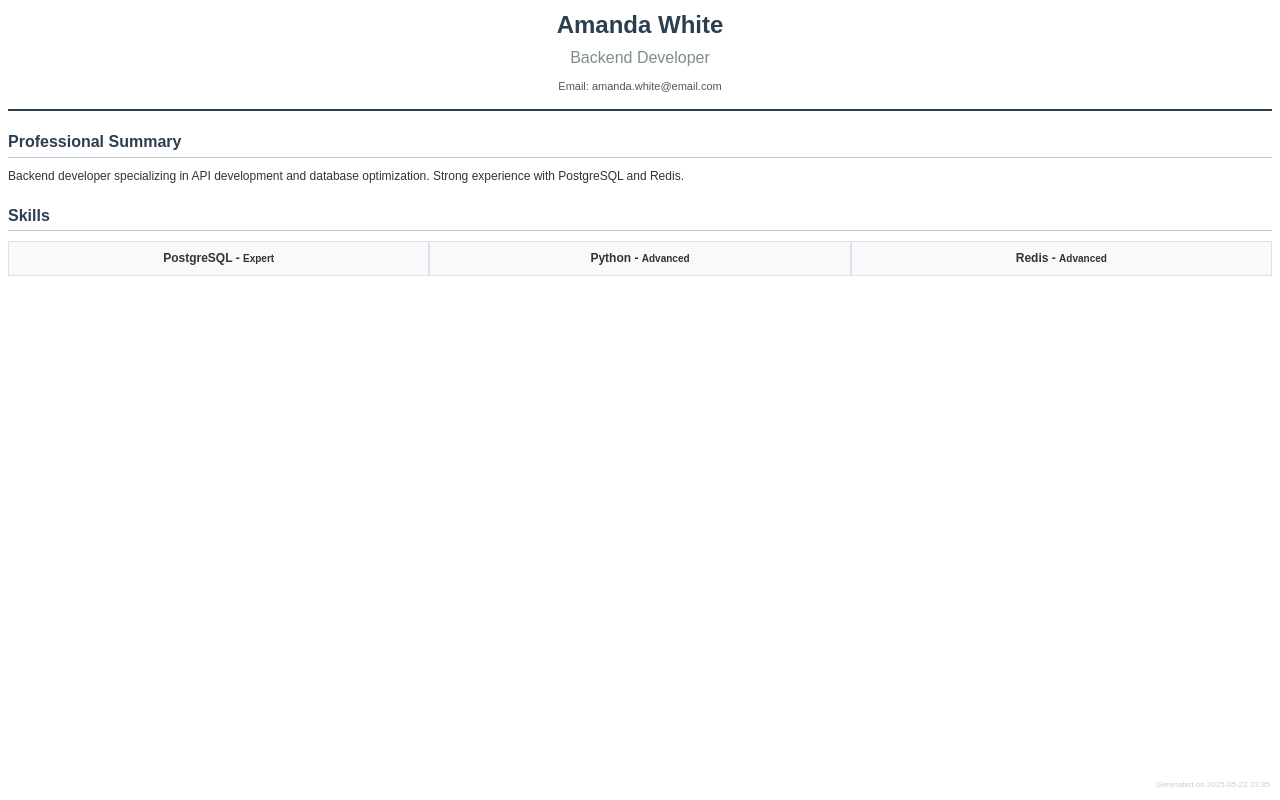
After one commit to shtalinberg/DTEAM-practical-test, a Django app: template sc_backend/djapps/cvsai/templates/cvsai/resume_pdf.html in a window 1280 px wide. The commit adds this page. Run offline with Django 3.2, Linux system fonts and the light colour scheme; the template is opened without the code that fills it: values that come from a table or form of the project are taken from there, others are empty; data comes from the database, SQL or seed files in the repository.

Commit message:
PDF Generation Basics #3

```diff
--- a/pyproject.toml
+++ b/pyproject.toml
@@ -9,6 +9,7 @@ package-mode = false
 [tool.poetry.dependencies]
 python = "^3.12"
 django = "5.2.1"
+xhtml2pdf = "^0.2.17"
 
 [tool.poetry.group.dev.dependencies]
 pytest = "^8.3.0"
--- a/sc_backend/djapps/cvsai/models.py
+++ b/sc_backend/djapps/cvsai/models.py
@@ -70,6 +70,10 @@ class Resume(models.Model):
     def get_absolute_url(self):
         """Return the URL for the resume instance."""
         return reverse('cvsai:cv_detail', args=[str(self.id)])
+
+    def get_download_pdf_url(self):
+        """Return the URL for downloading the resume as a PDF."""
+        return reverse('cvsai:cv_download_pdf', args=[str(self.id)])
 
 
 class ResumeSkill(models.Model):
--- a/sc_backend/djapps/cvsai/templates/cvsai/resume_detail.html
+++ b/sc_backend/djapps/cvsai/templates/cvsai/resume_detail.html
@@ -29,6 +29,10 @@
           {% endfor %}
 
         <p><strong>{% translate "Created:" %}</strong> {{ resume.created_at|date:"d.m.Y H:i" }}</p>
+        <p><a href="{{ resume.get_download_pdf_url }}" class="btn btn-secondary">
+          <i class="fas fa-file-pdf"></i> {% translate "Download PDF" %}
+        </a></p>
+
 
         <div class="btn-group">
           <a href="{% url 'cvsai:cv_list' %}" class="btn btn-sm btn-outline-primary">
--- /dev/null
+++ b/sc_backend/djapps/cvsai/templates/cvsai/resume_pdf.html
@@ -0,0 +1,207 @@
+<!DOCTYPE html>
+<html>
+<head>
+    <meta charset="UTF-8">
+    <title>{{ resume.full_name }} - Resume</title>
+    <style>
+        @page {
+            size: A4;
+            margin: 1cm;
+        }
+
+        body {
+            font-family: Arial, sans-serif;
+            font-size: 12px;
+            line-height: 1.4;
+            color: #333;
+        }
+
+        .pdf-only {
+            display: block;
+        }
+
+        .header {
+            text-align: center;
+            border-bottom: 2px solid #2c3e50;
+            padding-bottom: 15px;
+            margin-bottom: 20px;
+        }
+
+        .header h1 {
+            font-size: 24px;
+            margin: 0;
+            color: #2c3e50;
+        }
+
+        .header h2 {
+            font-size: 16px;
+            margin: 5px 0;
+            color: #7f8c8d;
+            font-weight: normal;
+        }
+
+        .contacts {
+            margin-top: 10px;
+            font-size: 11px;
+            color: #555;
+        }
+
+        .section {
+            margin-bottom: 20px;
+        }
+
+        .section-title {
+            font-size: 16px;
+            font-weight: bold;
+            color: #2c3e50;
+            border-bottom: 1px solid #bdc3c7;
+            padding-bottom: 3px;
+            margin-bottom: 10px;
+        }
+
+        .bio {
+            text-align: justify;
+            margin-bottom: 15px;
+        }
+
+        .skills {
+            display: table;
+            width: 100%;
+        }
+
+        .skill-row {
+            display: table-row;
+        }
+
+        .skill-item {
+            display: table-cell;
+            width: 33%;
+            background: #f8f9fa;
+            padding: 8px;
+            margin: 2px;
+            text-align: center;
+            border: 1px solid #dee2e6;
+        }
+
+        .skill-name {
+            font-weight: bold;
+            display: block;
+        }
+
+        .skill-level {
+            font-size: 10px;
+            color: #6c757d;
+            text-transform: capitalize;
+        }
+
+        .project {
+            margin-bottom: 15px;
+            border-left: 3px solid #3498db;
+            padding-left: 10px;
+        }
+
+        .project-header {
+            margin-bottom: 5px;
+        }
+
+        .project-title {
+            font-weight: bold;
+            font-size: 14px;
+            color: #2c3e50;
+        }
+
+        .project-dates {
+            font-size: 10px;
+            color: #6c757d;
+            float: right;
+        }
+
+        .project-url {
+            font-size: 10px;
+            color: #3498db;
+            margin-bottom: 5px;
+        }
+
+        .project-description {
+            text-align: justify;
+            clear: both;
+        }
+
+        .clearfix {
+            clear: both;
+        }
+
+        /* PDF-specific styles */
+        .pdf-watermark {
+            position: fixed;
+            bottom: 10px;
+            right: 10px;
+            font-size: 8px;
+            color: #ccc;
+        }
+    </style>
+</head>
+<body>
+    <div class="header">
+        <h1>{{ resume.full_name }}</h1>
+        <h2>{{ resume.title }}</h2>
+
+        <div class="contacts">
+            {% for contact in resume.contacts.all %}
+                {{ contact.get_contact_type_display }}: {{ contact.value }}
+                {% if not forloop.last %} | {% endif %}
+            {% endfor %}
+        </div>
+    </div>
+
+    {% if resume.bio %}
+    <div class="section">
+        <h3 class="section-title">Professional Summary</h3>
+        <div class="bio">{{ resume.bio }}</div>
+    </div>
+    {% endif %}
+
+    {% if resume.skills.exists %}
+    <div class="section">
+        <h3 class="section-title">Skills</h3>
+        <div class="skills">
+            {% for resume_skill in resume.resumeskill_set.all %}
+                {% if forloop.counter0|divisibleby:3 %}<div class="skill-row">{% endif %}
+                <div class="skill-item">
+                    <span class="skill-name"><b>{{ resume_skill.skill.name }}</b> - <small>{{ resume_skill.get_level_display }}</small></span>
+                </div>
+                {% if forloop.counter|divisibleby:3 or forloop.last %}</div>{% endif %}
+            {% endfor %}
+        </div>
+    </div>
+    {% endif %}
+
+    {% if resume.projects.exists %}
+    <div class="section">
+        <h3 class="section-title">Projects</h3>
+        {% for project in resume.projects.all %}
+            <div class="project">
+                <div class="project-header">
+                    <span class="project-title">{{ project.title }}</span>
+                    <span class="project-dates">
+                        {% if project.start_date %}{{ project.start_date|date:"M Y" }}{% endif %}
+                        {% if project.end_date %} - {{ project.end_date|date:"M Y" }}{% else %} - Present{% endif %}
+                    </span>
+                    <div class="clearfix"></div>
+                </div>
+
+                {% if project.url %}
+                    <div class="project-url">{{ project.url }}</div>
+                {% endif %}
+
+                <div class="project-description">{{ project.description }}</div>
+            </div>
+        {% endfor %}
+    </div>
+    {% endif %}
+
+    <div class="pdf-watermark">
+        Generated on {% now "Y-m-d H:i" %}
+    </div>
+</body>
+</html>
--- a/sc_backend/djapps/cvsai/urls.py
+++ b/sc_backend/djapps/cvsai/urls.py
@@ -1,10 +1,11 @@
 from django.urls import path
 
-from cvsai.views import ResumeDetailView, ResumeListView
+from cvsai.views import ResumeDetailView, ResumeListView, download_resume_pdf
 
 app_name = 'cvsai'
 
 urlpatterns = [
     path('', ResumeListView.as_view(), name='cv_list'),
     path('cv/<int:pk>/', ResumeDetailView.as_view(), name='cv_detail'),
+    path('cv/<int:pk>/download-pdf/', download_resume_pdf, name='cv_download_pdf'),
 ]
```
Also changed, not shown: sc_backend/djapps/cvsai/templates/cvsai/resume_list.html (+5 -2 lines), sc_backend/djapps/cvsai/utils.py (added, +31 -0 lines), sc_backend/djapps/cvsai/views.py (+11 -0 lines), 1 other file.
